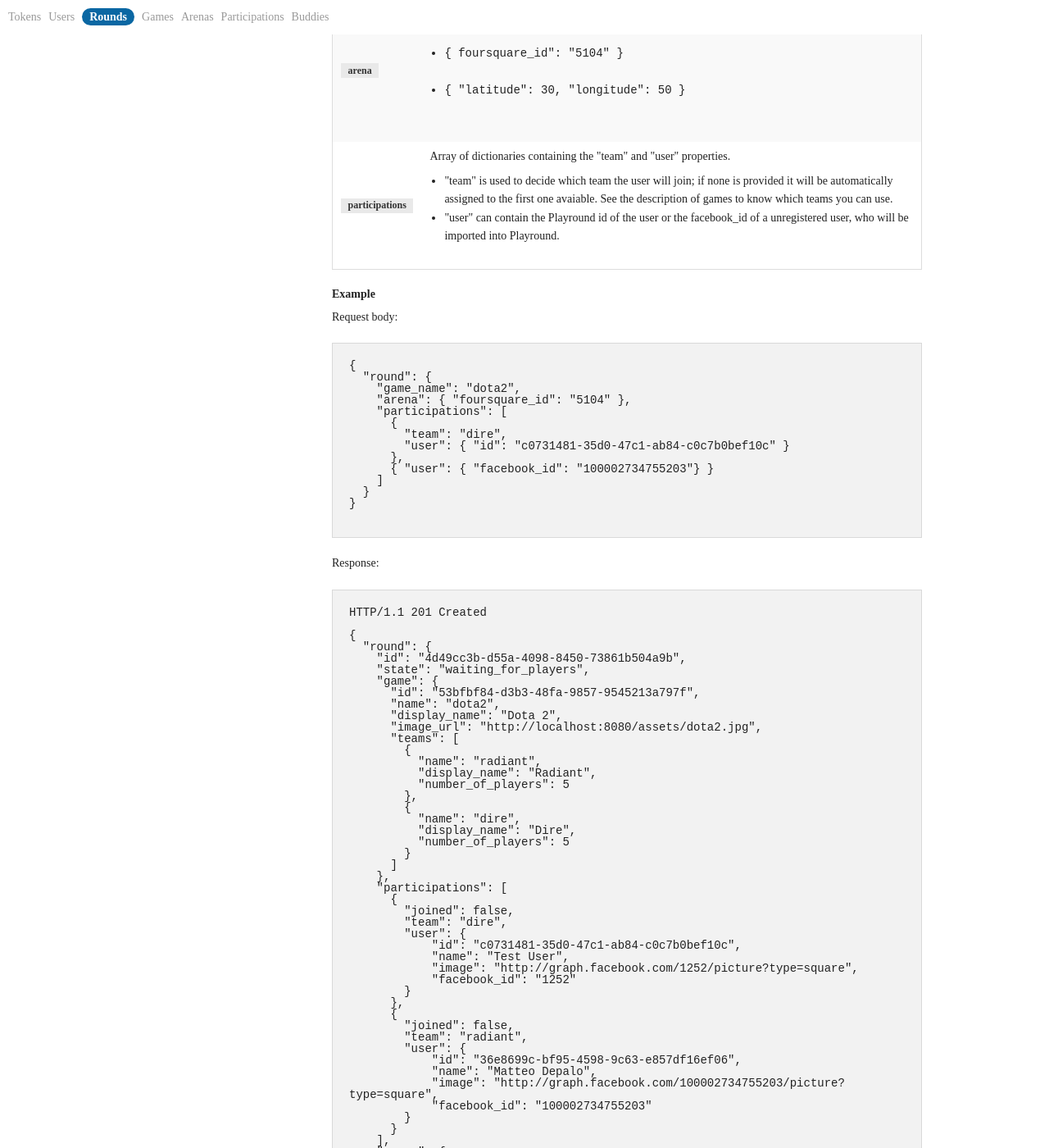
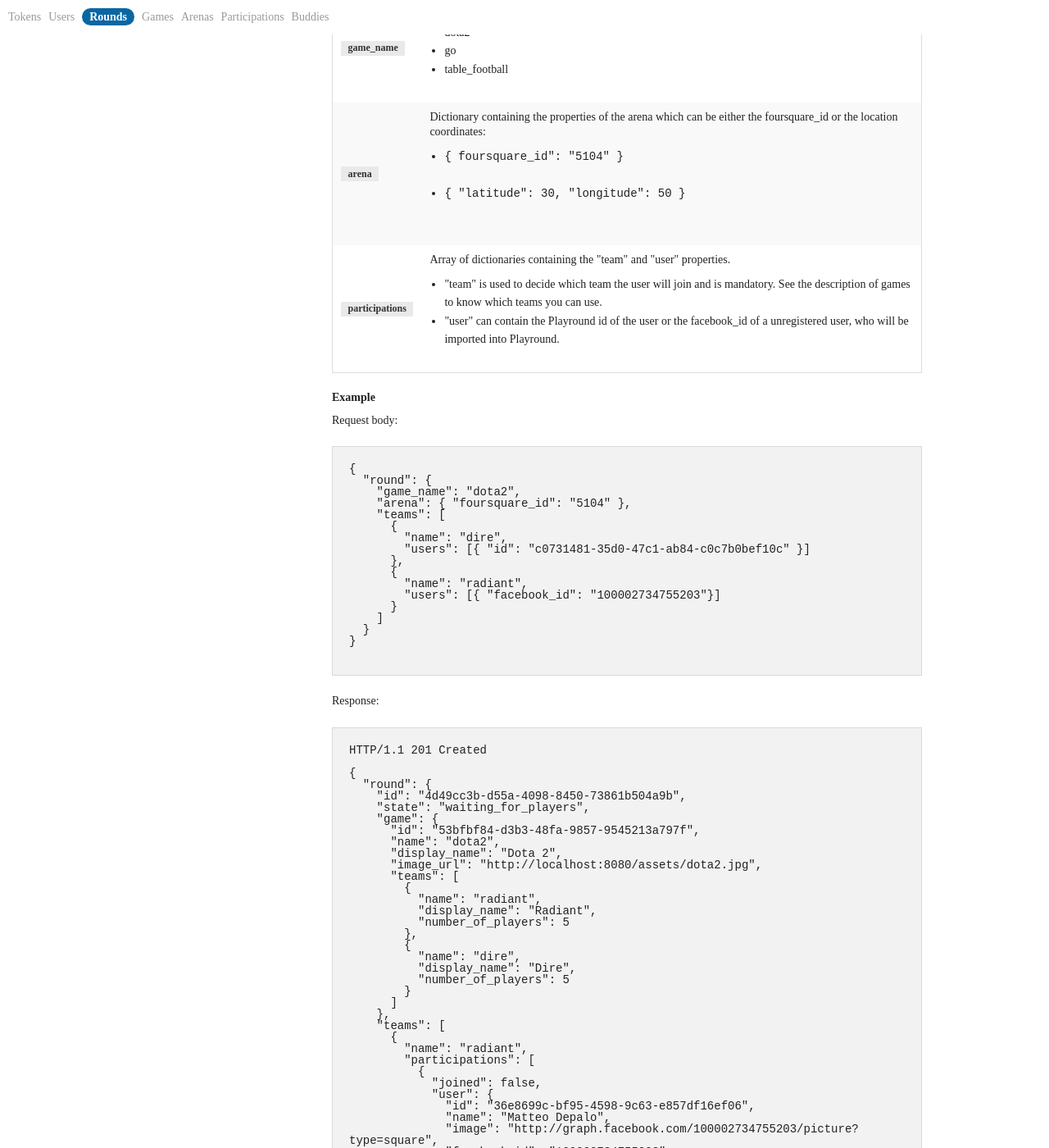
Before and after one commit to matteodepalo/playround-developer, a Jekyll site: the page built from index.html, in a window 1280 px wide and 1400 px high, scrolled down 5914 px. Shown: the whole window at 82% size. Built offline with Jekyll 4.4.1, drawn with Linux system fonts in a browser that asks for light colours; some web fonts are replaced; some of the changed text lies outside the part shown.

Commit message:
Added teams to rounds

```diff
--- a/_includes/rounds.html
+++ b/_includes/rounds.html
@@ -42,7 +42,10 @@ HTTP/1.1 200 Success
           }
         ]
       },
-      "participations": [],
+      "teams": [
+        { "name": "radiant", "participations": [] },
+        { "name": "dire", "participations": [] }
+      ],
       "arena": {
         "id": "ea726daa-0b5b-4c3f-bf4e-e142b5b8ff32",
         "name": "Clinton St. Baking Co. & Restaurant",
@@ -72,7 +75,10 @@ HTTP/1.1 200 Success
           }
         ]
       },
-      "participations": [],
+      "teams": [
+        { "name": "radiant", "participations": [] },
+        { "name": "dire", "participations": [] }
+      ],
       "arena": {
         "id": "ea726daa-0b5b-4c3f-bf4e-e142b5b8ff32",
         "name": "Clinton St. Baking Co. & Restaurant",
@@ -110,7 +116,10 @@ HTTP/1.1 200 Success
       "image_url":"http://localhost:8080/assets/dota2.jpg",
       "number_of_teams":2
     },
-    "participations":[],
+    "teams": [
+      { "name": "radiant", "participations": [] },
+      { "name": "dire", "participations": [] }
+    ],
     "arena":{
       "id":"cbdb5137-0111-4eae-b69a-7da34176c6a6",
       "name":"Clinton St. Baking Co. u0026 Restaurant",
@@ -180,7 +189,7 @@ HTTP/1.1 200 Success
           Array of dictionaries containing the "team" and "user" properties.
 
           <ul>
-            <li>"team" is used to decide which team the user will join; if none is provided it will be automatically assigned to the first one avaiable. See the description of games to know which teams you can use.</li>
+            <li>"team" is used to decide which team the user will join and is mandatory. See the description of games to know which teams you can use.</li>
             <li>"user" can contain the Playround id of the user or the facebook_id of a unregistered user, who will be imported into Playround.</li>
           </ul>
 
@@ -199,12 +208,15 @@ HTTP/1.1 200 Success
   "round": {
     "game_name": "dota2",
     "arena": { "foursquare_id": "5104" },
-    "participations": [
+    "teams": [
       {
-        "team": "dire",
-        "user": { "id": "c0731481-35d0-47c1-ab84-c0c7b0bef10c" }
+        "name": "dire",
+        "users": [{ "id": "c0731481-35d0-47c1-ab84-c0c7b0bef10c" }]
       },
-      { "user": { "facebook_id": "100002734755203"} }
+      {
+        "name": "radiant",
+        "users": [{ "facebook_id": "100002734755203"}]
+      }
     ]
   }
 }
@@ -239,26 +251,34 @@ HTTP/1.1 201 Created
         }
       ]
     },
+    "teams": [
+      {
+        "name": "radiant",
         "participations": [
           {
             "joined": false,
-        "team": "dire",
+            "user": {
+              "id": "36e8699c-bf95-4598-9c63-e857df16ef06",
+              "name": "Matteo Depalo",
+              "image": "http://graph.facebook.com/100002734755203/picture?type=square",
+              "facebook_id": "100002734755203"
+            }
+          }
+        ]
+      },
+      {
+        "name": "dire",
+        "participations": [
+          {
+            "joined": false,
             "user": {
               "id": "c0731481-35d0-47c1-ab84-c0c7b0bef10c",
               "name": "Test User",
               "image": "http://graph.facebook.com/1252/picture?type=square",
               "facebook_id": "1252"
             }
-      },
-      {
-        "joined": false,
-        "team": "radiant",
-        "user": {
-            "id": "36e8699c-bf95-4598-9c63-e857df16ef06",
-            "name": "Matteo Depalo",
-            "image": "http://graph.facebook.com/100002734755203/picture?type=square",
-            "facebook_id": "100002734755203"
           }
+        ]
       }
     ],
     "arena": {
@@ -354,7 +374,10 @@ HTTP/1.1 200 Success
         }
       ]
     },
-    "participations": [],
+    "teams": [
+      { "name": "radiant", "participations": [] },
+      { "name": "dire", "participations": [] }
+    ],
     "arena": {
       "id": "7a4f2962-ceb7-4f49-85bd-e34c306206ca",
       "name": "Clinton St. Baking Co. & Restaurant",
```
Lines whose indentation alone changed are shown as unchanged.
